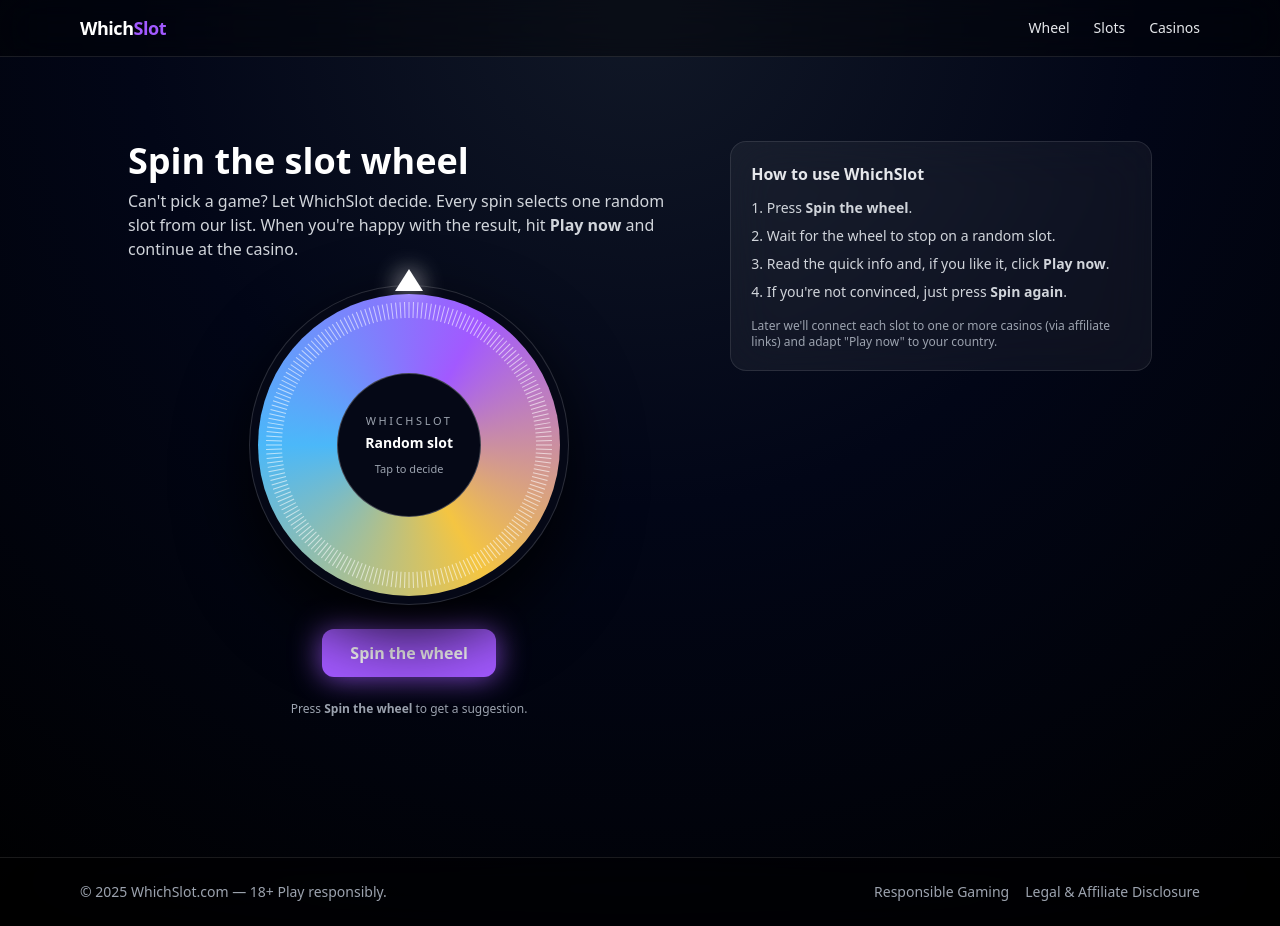
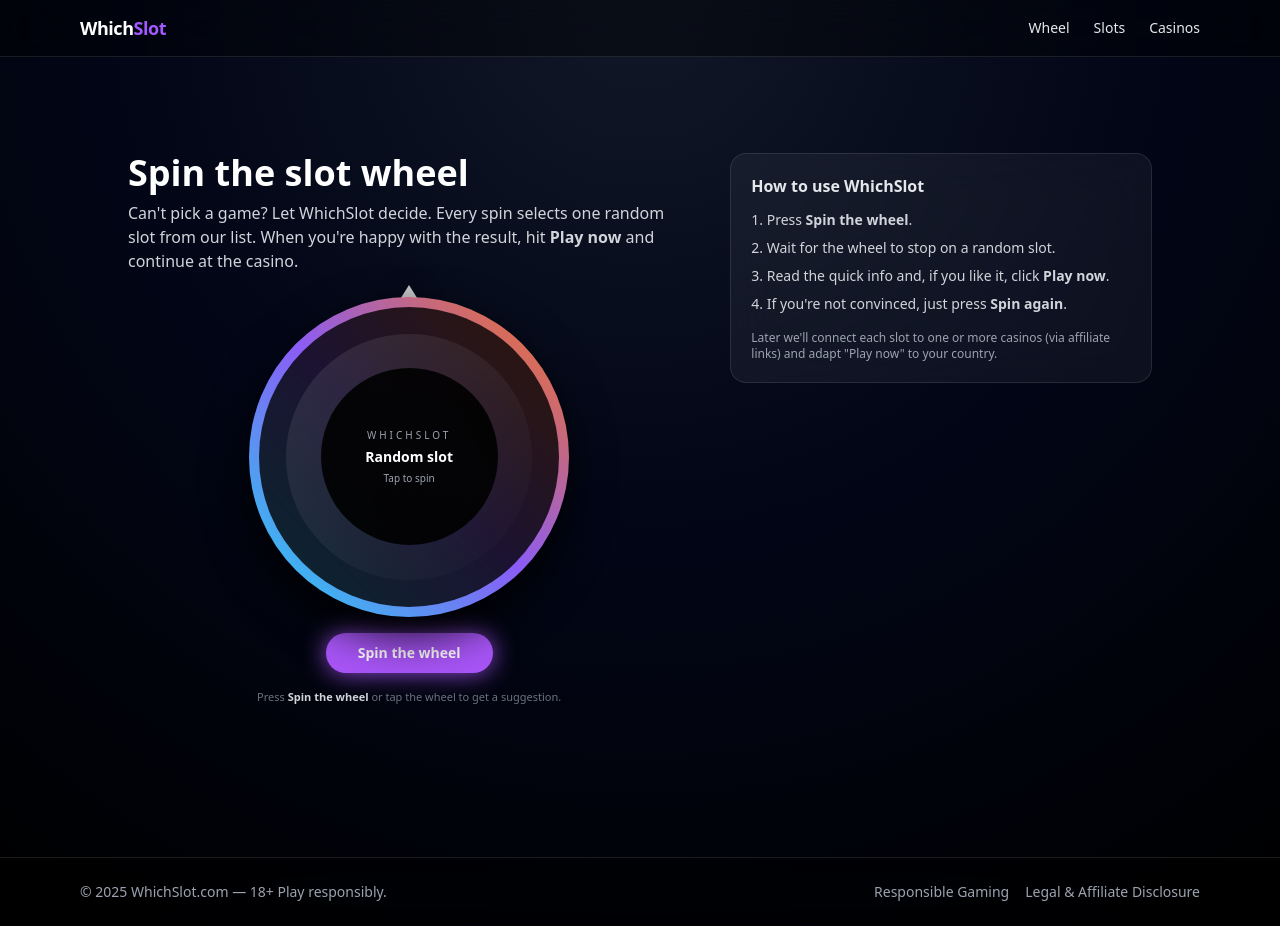
Before and after one commit to mzaharievtest-cmd/whichslot.com, a Next.js app: page /wheel in a window 1280 px wide. Built offline with nearby package versions, Linux system fonts and the light colour scheme.

Commit message:
Update Wheel.js

```diff
--- a/components/Wheel.js
+++ b/components/Wheel.js
@@ -1,138 +1,124 @@
 "use client";
 
 import { useState } from "react";
-import { SLOTS } from "@/app/data/slots";
+import { SLOTS } from "../data/slots";
 
-export default function Wheel() {
-  const [rotation, setRotation] = useState(0);
+export default function Wheel({ onSlotSelected }) {
+  const [angle, setAngle] = useState(0);
   const [isSpinning, setIsSpinning] = useState(false);
-  const [result, setResult] = useState(null);
+  const [selectedSlot, setSelectedSlot] = useState(null);
 
   const handleSpin = () => {
-    if (isSpinning || SLOTS.length === 0) return;
+    if (isSpinning) return;
 
     setIsSpinning(true);
-    setResult(null);
 
-    const slice = 360 / SLOTS.length;
-    const targetIndex = Math.floor(Math.random() * SLOTS.length);
-    const chosenAngle = slice * targetIndex + slice / 2;
-    const spins = 5;
-    const targetRotation = spins * 360 + chosenAngle;
+    // pick a random slot
+    const nextSlot = SLOTS[Math.floor(Math.random() * SLOTS.length)];
 
-    setRotation(targetRotation);
+    // random spin between 3 and 5 full turns
+    const extraTurns = 3 + Math.floor(Math.random() * 3);
+    const randomOffset = Math.floor(Math.random() * 360);
+    const nextAngle = angle + extraTurns * 360 + randomOffset;
+    setAngle(nextAngle);
 
+    // fake spin duration to match CSS transition (e.g. 1500ms)
     setTimeout(() => {
       setIsSpinning(false);
-      setResult(SLOTS[targetIndex]);
-    }, 3000);
+      setSelectedSlot(nextSlot);
+      if (onSlotSelected) onSlotSelected(nextSlot);
+    }, 1600);
   };
 
-  const handlePlayNow = () => {
-    if (!result) return;
+  const handlePlay = () => {
+    if (!selectedSlot) return;
     const url =
-      result.affiliate?.default || "https://bzstarz1.com/boe5tub8a";
+      selectedSlot.affiliate?.default || "https://bzstarz1.com/boe5tub8a";
     window.open(url, "_blank", "noopener,noreferrer");
   };
 
+  const centerLabel = (() => {
+    if (isSpinning) return "Spinning…";
+    if (selectedSlot) return selectedSlot.name;
+    return "Random slot";
+  })();
+
+  const centerSub = (() => {
+    if (isSpinning) return "Tap to spin again";
+    if (selectedSlot) return selectedSlot.provider || "Selected slot";
+    return "Tap to spin";
+  })();
+
   return (
-    <div className="flex flex-col items-center gap-6">
-      {/* Wheel */}
-      <div className="relative flex items-center justify-center">
-        {/* pointer */}
-        <div className="absolute -top-4 left-1/2 -translate-x-1/2 z-20">
-          <div className="w-0 h-0 border-l-[14px] border-r-[14px] border-b-[22px] border-l-transparent border-r-transparent border-b-white drop-shadow-[0_0_12px_rgba(255,255,255,0.9)]" />
-        </div>
+    <div className="flex flex-col items-center gap-4">
+      {/* Wheel clickable area */}
+      <div
+        className="relative h-72 w-72 md:h-80 md:w-80 cursor-pointer select-none"
+        onClick={handleSpin}
+      >
+        {/* pointer/chevron – pointing down INTO the wheel */}
+        <div className="pointer-events-none absolute -top-3 left-1/2 -translate-x-1/2 w-0 h-0 border-l-[10px] border-r-[10px] border-b-[16px] border-l-transparent border-r-transparent border-b-white/80 drop-shadow-[0_4px_12px_rgba(0,0,0,0.7)]" />
 
-        <div className="relative w-72 h-72 sm:w-80 sm:h-80 rounded-full flex items-center justify-center border border-white/15 bg-dark overflow-hidden shadow-[0_30px_70px_rgba(0,0,0,0.9)]">
-          {/* main gradient disc */}
+        {/* spinning disc */}
         <div
-            className="absolute inset-2 rounded-full"
-            style={{
-              background:
-                "conic-gradient(from 270deg, #4BB8F9, #A259FF, #F4C542, #4BB8F9)",
-              transform: `rotate(${rotation}deg)`,
-              transition: isSpinning
-                ? "transform 2.8s cubic-bezier(0.13, 0.67, 0.23, 0.98)"
-                : "transform 0.2s ease-out",
-            }}
-          />
-
-          {/* tick marks */}
-          {SLOTS.map((slot, index) => {
-            const slice = 360 / SLOTS.length;
-            const angle = slice * index;
-            return (
-              <div
-                key={slot.id}
-                className="absolute inset-4"
+          className="absolute inset-0 rounded-full bg-gradient-to-tr from-[#22d3ee] via-[#8b5cf6] to-[#f97316] p-[10px] shadow-[0_18px_45px_rgba(0,0,0,0.9)] transition-transform duration-[1500ms] ease-out"
           style={{ transform: `rotate(${angle}deg)` }}
         >
-                <div className="absolute left-1/2 top-0 h-4 w-px -translate-x-1/2 bg-white/60" />
+          <div className="h-full w-full rounded-full bg-black/80 flex items-center justify-center">
+            {/* inner ring */}
+            <div className="relative h-[82%] w-[82%] rounded-full bg-gradient-to-br from-white/10 to-white/0 flex items-center justify-center">
+              {/* center disc */}
+              <div className="h-[72%] w-[72%] rounded-full bg-black/90 flex flex-col items-center justify-center text-center px-4">
+                <p className="text-[10px] uppercase tracking-[0.3em] text-gray-400 mb-1">
+                  WhichSlot
+                </p>
+                <p className="text-xs md:text-sm font-semibold text-white line-clamp-2">
+                  {centerLabel}
+                </p>
+                <p className="mt-1 text-[10px] text-gray-400">{centerSub}</p>
               </div>
-            );
-          })}
-
-          {/* center hub */}
-          <div className="relative w-32 h-32 sm:w-36 sm:h-36 rounded-full bg-dark flex flex-col items-center justify-center border border-white/25">
-            <span className="text-[11px] uppercase tracking-[0.24em] text-gray-400">
-              WhichSlot
-            </span>
-            <span className="mt-1 text-sm font-semibold text-white">
-              Random slot
-            </span>
-            <span className="mt-2 text-[11px] text-gray-400">
-              {isSpinning ? "Spinning..." : "Tap to decide"}
-            </span>
+            </div>
           </div>
         </div>
       </div>
 
       {/* Spin button */}
-      <div className="flex gap-3">
       <button
+        type="button"
         onClick={handleSpin}
         disabled={isSpinning}
-          className="inline-flex items-center justify-center rounded-xl bg-neonPurple px-7 py-3 text-sm sm:text-base font-semibold text-white shadow-[0_0_30px_rgba(162,89,255,0.85)] hover:brightness-110 active:scale-95 transition disabled:opacity-60 disabled:cursor-not-allowed"
+        className="rounded-full bg-[#a855f7] px-8 py-2.5 text-sm font-semibold text-white shadow-[0_0_25px_rgba(168,85,247,0.9)] hover:brightness-110 active:scale-95 disabled:opacity-60 disabled:cursor-not-allowed transition"
       >
-          {isSpinning ? "Spinning..." : "Spin the wheel"}
+        {isSpinning ? "Spinning…" : "Spin the wheel"}
       </button>
 
-        {result && (
-          <button
-            onClick={handleSpin}
-            disabled={isSpinning}
-            className="hidden sm:inline-flex items-center justify-center rounded-xl border border-white/20 px-5 py-3 text-sm font-medium text-gray-100 hover:bg-white/5 active:scale-95 transition"
-          >
-            Spin again
-          </button>
+      <p className="text-[11px] text-gray-500">
+        Press <span className="font-semibold text-gray-300">Spin the wheel</span>{" "}
+        or tap the wheel to get a suggestion.
+      </p>
+
+      {/* Result card */}
+      {selectedSlot && (
+        <div className="mt-2 w-full max-w-md rounded-2xl border border-white/10 bg-white/5 backdrop-blur-xl px-4 py-3 text-sm text-gray-200 shadow-[0_18px_45px_rgba(0,0,0,0.75)]">
+          <p className="text-[11px] uppercase tracking-[0.24em] text-gray-400 mb-1">
+            Selected slot
+          </p>
+          <div className="flex flex-col gap-1">
+            <div>
+              <p className="font-semibold text-white text-base leading-tight">
+                {selectedSlot.name}
+              </p>
+              {selectedSlot.provider && (
+                <p className="text-xs text-gray-400">{selectedSlot.provider}</p>
               )}
             </div>
 
-      {/* Result card */}
-      <div className="w-full max-w-md">
-        {result ? (
-          <div className="rounded-2xl border border-white/10 bg-white/5 backdrop-blur-xl p-4 sm:p-5 shadow-[0_20px_55px_rgba(0,0,0,0.85)]">
-            <div className="flex items-center justify-between gap-3 mb-2">
-              <div>
-                <p className="text-[11px] uppercase tracking-[0.24em] text-gray-400">
-                  Your slot
-                </p>
-                <p className="text-lg font-semibold text-white">
-                  {result.name}
-                </p>
-                <p className="text-xs text-gray-300 mt-1">
-                  {result.provider}
-                </p>
-              </div>
-            </div>
-
-            {result.tags && (
-              <div className="flex flex-wrap gap-2 mt-2">
-                {result.tags.map((tag) => (
+            {selectedSlot.tags && selectedSlot.tags.length > 0 && (
+              <div className="mt-2 flex flex-wrap gap-1.5">
+                {selectedSlot.tags.slice(0, 4).map((tag) => (
                   <span
                     key={tag}
-                    className="rounded-full bg-dark px-2.5 py-1 text-[11px] text-gray-200 border border-white/10"
+                    className="rounded-full border border-white/10 bg-black/40 px-2 py-1 text-[10px] text-gray-200"
                   >
                     {tag}
                   </span>
@@ -140,34 +126,25 @@
               </div>
             )}
 
-            <div className="mt-4 flex flex-col sm:flex-row gap-3">
+            <div className="mt-3 flex items-center gap-2">
               <button
-                onClick={handlePlayNow}
-                className="inline-flex flex-1 items-center justify-center rounded-lg bg-emerald-500 px-4 py-2.5 text-sm font-semibold text-white shadow-[0_0_25px_rgba(16,185,129,0.8)] hover:brightness-110 active:scale-95 transition"
+                type="button"
+                onClick={handlePlay}
+                className="flex-1 rounded-lg bg-emerald-500 px-3 py-2 text-xs font-semibold text-white shadow-[0_0_20px_rgba(16,185,129,0.8)] hover:brightness-110 active:scale-95 transition"
               >
-                Play now at BitStarz
+                Play now
               </button>
-
               <button
+                type="button"
                 onClick={handleSpin}
-                disabled={isSpinning}
-                className="inline-flex flex-1 items-center justify-center rounded-lg border border-white/20 px-4 py-2.5 text-sm font-medium text-gray-100 hover:bg-white/5 active:scale-95 transition"
+                className="rounded-lg border border-white/15 px-3 py-2 text-[11px] text-gray-200 hover:bg-white/5 active:scale-95 transition"
               >
                 Spin again
               </button>
             </div>
-
-            <p className="mt-3 text-[11px] text-gray-400">
-              &quot;Play now&quot; opens BitStarz in a new tab. We may earn a commission
-              when you sign up or play.
-            </p>
           </div>
-        ) : (
-          <p className="text-xs text-gray-400 text-center">
-            Press <strong>Spin the wheel</strong> to get a suggestion.
-          </p>
+        </div>
       )}
-      </div>
     </div>
   );
 }
```
Lines whose indentation alone changed are shown as unchanged.
